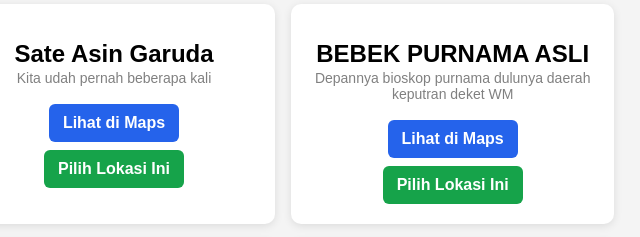
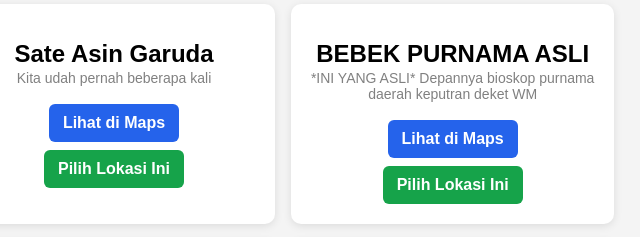
Before and after one commit to adhyasta007/na, a plain HTML site: page index.html in a window 1280 px wide. Shown: the part 334-571 px from the top of the page, 526-1166 px from the left. Drawn offline with Linux system fonts and the light colour scheme.

Commit message:
Update index.html

```diff
--- a/index.html
+++ b/index.html
@@ -116,7 +116,7 @@
     <div class="card">
       <h2>BEBEK PURNAMA ASLI</h2>
       <p style="font-size:14px; color:gray; text-align:center; margin-top:-10px;">
-      Depannya bioskop purnama dulunya daerah keputran deket WM
+      *INI YANG ASLI* Depannya bioskop purnama daerah keputran deket WM
   </p>
       <a href="https://maps.app.goo.gl/MiUck7YEZPRUs8RD7" target="_blank" class="btn btn-maps">Lihat di Maps</a>
       <a href="https://wa.me/6282131980299?text=aku%20mw%20makan%20di%20BEBEK%20PURNAMA%20ASLI" target="_blank" class="btn btn-form">Pilih Lokasi Ini</a>
```
